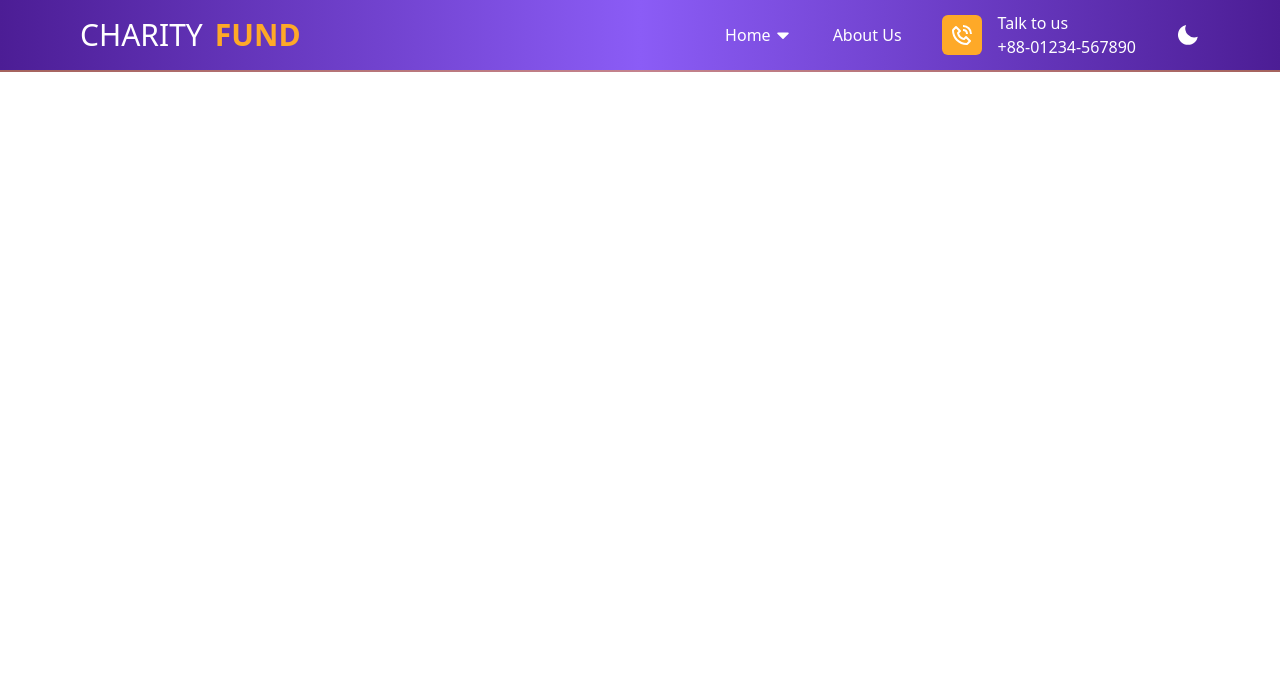
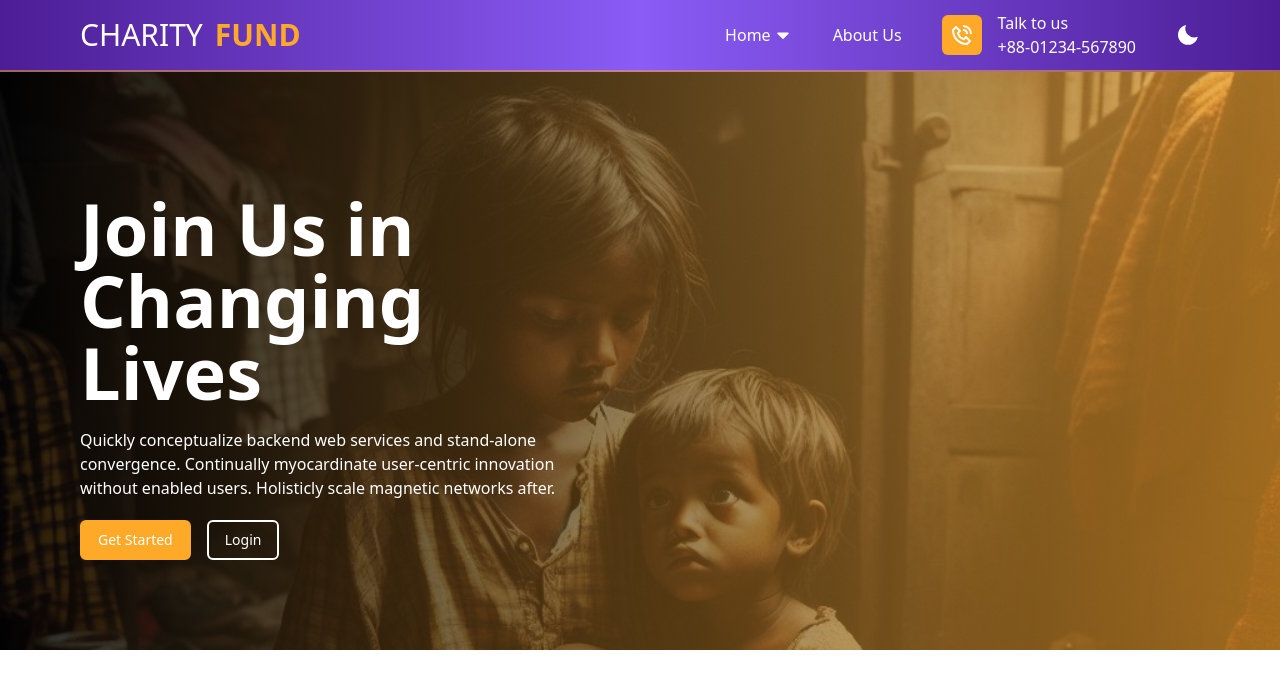
Before and after one commit to Shuvankor-Hazra/charity-fund, a React (Vite) app: page / in a window 1280 px wide. Shown: the top 688 px of the page. Built offline with nearby package versions, Linux system fonts and the light colour scheme.

Commit message:
Hero section text left side added

```diff
--- a/src/App.jsx
+++ b/src/App.jsx
@@ -1,11 +1,13 @@
+import Hero from "./components/Hero/Hero";
 import Navbar from "./components/Navbar/Navbar";
 
 
 const App = () => {
   return (
     <>
-      <main>
+      <main className="overflow-x-hidden dark:bg-gray-900 bg-white">
         <Navbar />
+        <Hero />
       </main>
     </>
   );
--- /dev/null
+++ b/src/components/Hero/Hero.jsx
@@ -0,0 +1,37 @@
+
+import Img from "../../assets/image1.png";
+
+const HeroImg = {
+    backgroundImage: `url(${Img})`,
+    backgroundPosition: "top",
+    backgroundRepeat: "no-repeat",
+    backgroundSize: "cover",
+    // height: "100%",
+    width: "100%",
+
+}
+
+const Hero = () => {
+    return (
+        <div style={HeroImg}>
+            <div className="min-h-[650px] md:max-h-[750px] bg-gradient-to-r from-black/80 to-primary/60 pt-3 pb-10 md:pt-48">
+                <div className="container">
+                    <div className="grid grid-cols-1 md:grid-cols-2 items-center gap-12 text-white">
+                        {/* Hero Text Section */}
+                        <div className="flex flex-col items-center text-center gap-5 lg:items-start lg:text-left lg:min-w-[450px]">
+                            <h1 className="text-5xl lg:text-7xl font-bold">Join Us in Changing Lives</h1>
+                            <p>Quickly conceptualize backend web services and stand-alone convergence. Continually myocardinate user-centric innovation without enabled users. Holisticly scale magnetic networks after.</p>
+                            <div className="space-x-4">
+                                <button className="btn-primary">Get Started</button>
+                                <button className="btn-outline">Login</button>
+                            </div>
+                        </div>
+                        {/* Hero Form Section */}
+                    </div>
+                </div>
+            </div>
+        </div>
+    );
+}
+
+export default Hero;
--- a/src/index.css
+++ b/src/index.css
@@ -1,3 +1,13 @@
 @tailwind base;
 @tailwind components;
 @tailwind utilities;
+
+@layer utilities {
+  .btn-primary {
+    @apply rounded-md border-2 border-primary bg-primary px-4 py-2 text-sm text-white transition-colors duration-300 dark:bg-primary/80
+  }
+
+  .btn-outline {
+    @apply rounded-md border-2 border-white px-4 py-2 text-sm text-white transition-colors duration-300
+  }
+}
```
Also changed, not shown: src/assets/image1.png (added), src/assets/image2.png (added).
